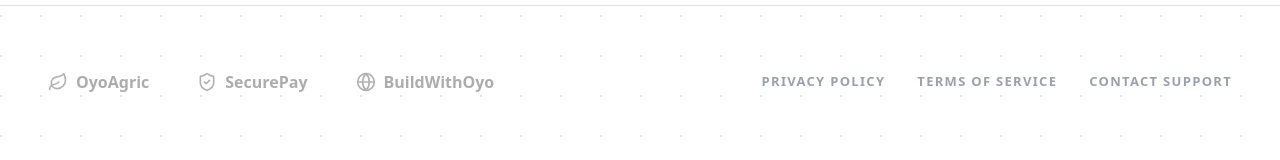
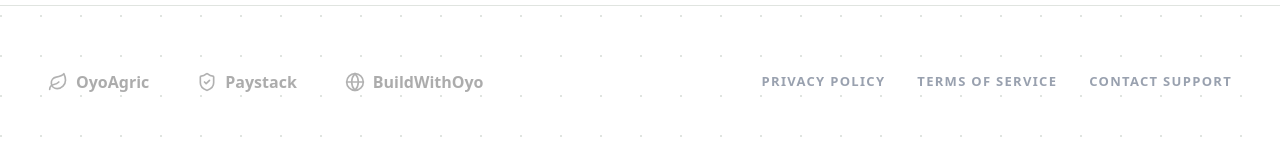
Before and after one commit to Naabi22/oyo-agri-connect, a Next.js app: page / in a window 1280 px wide. Shown: the part 865-1025 px from the top of the page. Built offline with nearby package versions, Linux system fonts and the light colour scheme.

Commit message:
feat: Add initial landing page, booking duration selection page, and global styling with custom CSS variables.

```diff
--- a/src/app/duration/page.tsx
+++ b/src/app/duration/page.tsx
@@ -22,7 +22,7 @@ export default function BookingDuration() {
             {/* Calendar Header */}
             <div className="flex justify-between items-center mb-10">
               <button className="text-[#4CAF50] text-xl font-bold">‹</button>
-              <h2 className="text-xl font-black text-[#1b3d1a]">October 2024</h2>
+              <h2 className="text-xl font-black text-[#1b3d1a]">October 2026</h2>
               <button className="text-[#4CAF50] text-xl font-bold">›</button>
               <div className="flex gap-4 text-[10px] font-bold uppercase">
                 <span className="flex items-center gap-2"><div className="w-3 h-3 bg-[#4CAF50] rounded-full"></div> Selected</span>
@@ -60,7 +60,7 @@ export default function BookingDuration() {
               </div>
               <div className="text-right">
                 <p className="text-[8px] font-black text-gray-300 uppercase tracking-widest">Period</p>
-                <p className="font-black text-[#1b3d1a]">Oct 15 — Oct 17, 2024</p>
+                <p className="font-black text-[#1b3d1a]">Oct 15 — Oct 17, 2026</p>
               </div>
             </div>
           </div>
--- a/src/app/globals.css
+++ b/src/app/globals.css
@@ -4,19 +4,33 @@
   --font-sans: var(--font-geist-sans);
   --font-mono: var(--font-geist-mono);
 
-  --color-primary: #1D4D1A;
-  --color-primary-dark: #0D260D;
-  --color-secondary: #E9B824;
-  --color-accent: #4CAF50;
-  --color-neutral: #F5F7F5;
-  --color-neutral-soft: #E0E4E0;
-  --color-bg-white: #FFFFFF;
+  --color-primary: var(--primary);
+  --color-primary-dark: var(--primary-dark);
+  --color-secondary: var(--secondary);
+  --color-accent: var(--accent);
+  --color-neutral: var(--neutral);
+  --color-neutral-soft: var(--neutral-soft);
+  --color-bg-white: var(--bg-white);
+}
+
+:root {
+  --primary: #1D4D1A;
+  --primary-dark: #0D260D;
+  --secondary: #E9B824;
+  --accent: #4CAF50;
+  --neutral: #F5F7F5;
+  --neutral-soft: #E0E4E0;
+  --bg-white: #FFFFFF;
 }
 
 @layer base {
-  *, ::after, ::before {
+
+  *,
+  ::after,
+  ::before {
     @apply border-neutral-soft/50;
   }
+
   body {
     @apply bg-white text-primary-dark;
   }
@@ -44,6 +58,7 @@
 .no-scrollbar::-webkit-scrollbar {
   display: none;
 }
+
 .no-scrollbar {
   -ms-overflow-style: none;
   scrollbar-width: none;
--- a/src/app/page.tsx
+++ b/src/app/page.tsx
@@ -88,7 +88,7 @@ export default function Home() {
             <Leaf size={20} className="text-primary" /> OyoAgric
           </div>
           <div className="flex items-center gap-2 font-black text-[#1b3d1a]">
-            <ShieldCheck size={20} className="text-primary" /> SecurePay
+            <ShieldCheck size={20} className="text-primary" /> Paystack
           </div>
           <div className="flex items-center gap-2 font-black text-[#1b3d1a]">
             <Globe size={20} className="text-primary" /> BuildWithOyo
```
